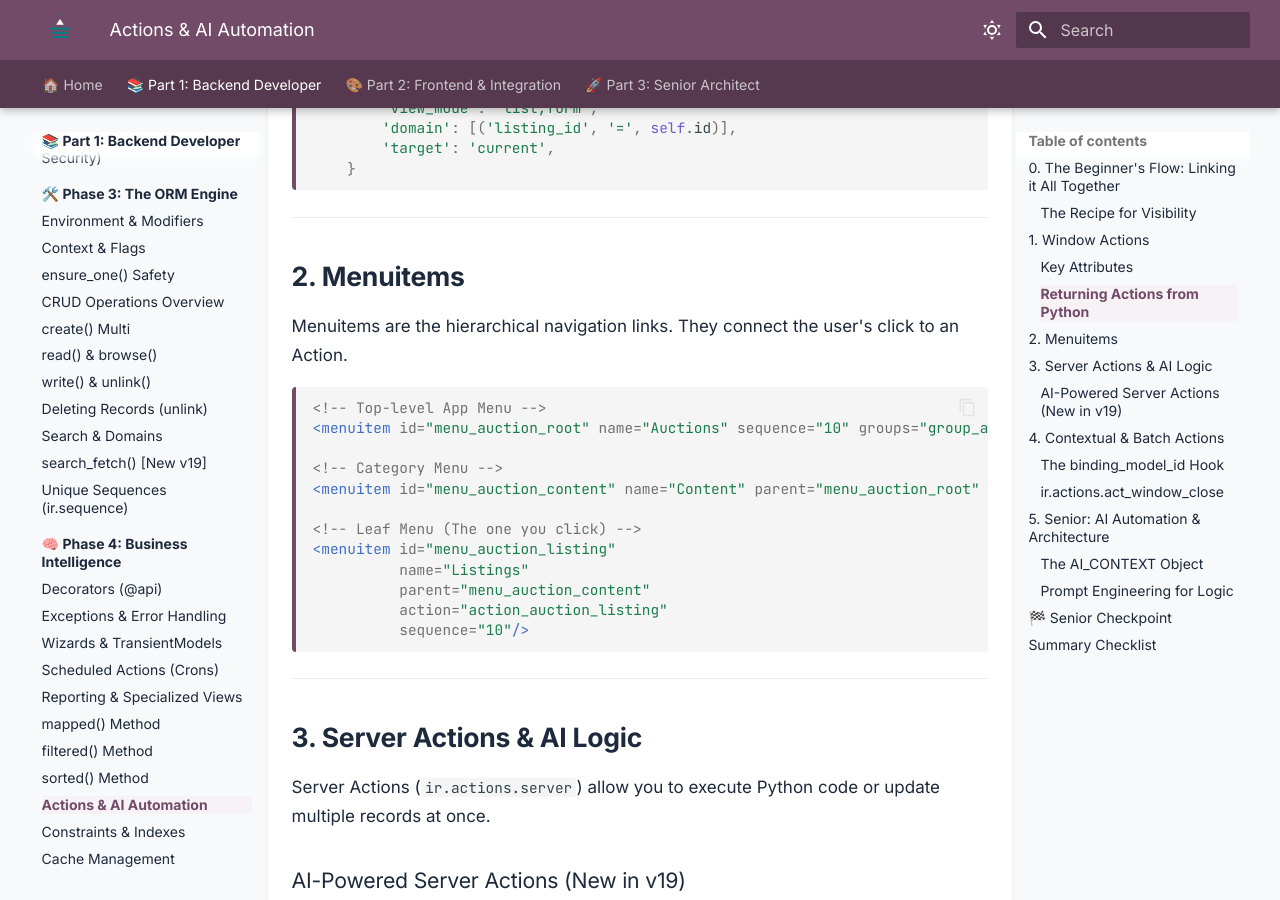
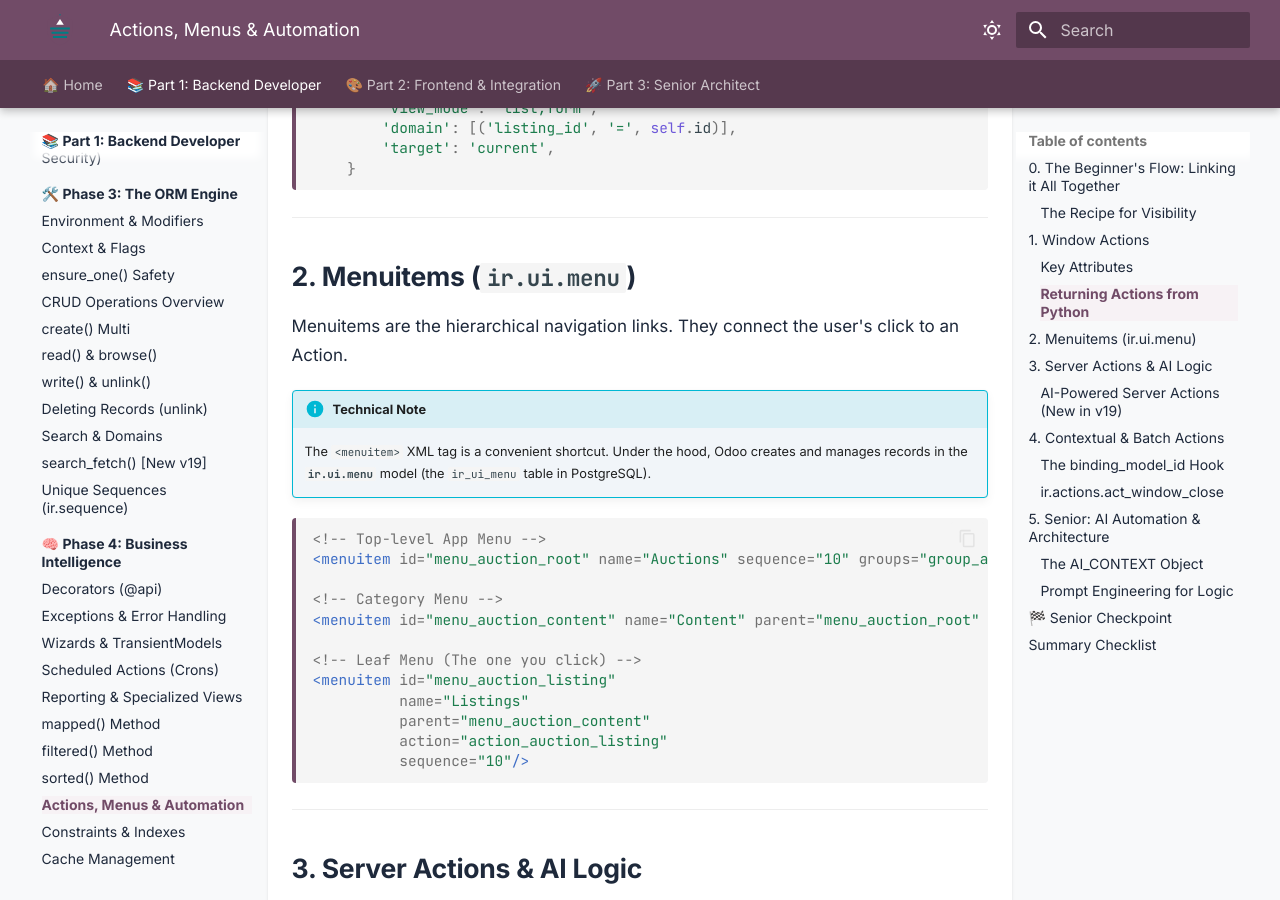
Before and after one commit to Kashyap-001/odoo19-docs, an MkDocs documentation site: the page built from docs/business/actions.md, in a window 1280 px wide and 900 px high, scrolled down 1829 px. Built offline with MkDocs 1.6.1 and Material for MkDocs 9.7.7, drawn with Linux system fonts in a browser that asks for light colours.

Commit message:
docs: enhance menu discoverability and explicit ir.ui.menu reference

````diff
--- a/docs/business/actions.md
+++ b/docs/business/actions.md
@@ -69,9 +69,12 @@ def action_view_bids(self):
 
 ---
 
-## 2. Menuitems
+## 2. Menuitems (`ir.ui.menu`)
 
 Menuitems are the hierarchical navigation links. They connect the user's click to an Action.
+
+!!! info "Technical Note"
+    The `<menuitem>` XML tag is a convenient shortcut. Under the hood, Odoo creates and manages records in the **`ir.ui.menu`** model (the `ir_ui_menu` table in PostgreSQL).
 
 ```xml
 <!-- Top-level App Menu -->
--- a/mkdocs.yml
+++ b/mkdocs.yml
@@ -138,7 +138,7 @@ nav:
           - "mapped() Method": search/mapped.md
           - "filtered() Method": search/filtered.md
           - "sorted() Method": search/sorted.md
-          - "Actions & AI Automation": business/actions.md
+          - "Actions, Menus & Automation": business/actions.md
           - "Constraints & Indexes": advanced/constraints_indexes.md
           - "Cache Management": advanced/cache_management.md
   - "🎨 Part 2: Frontend & Integration":
````
